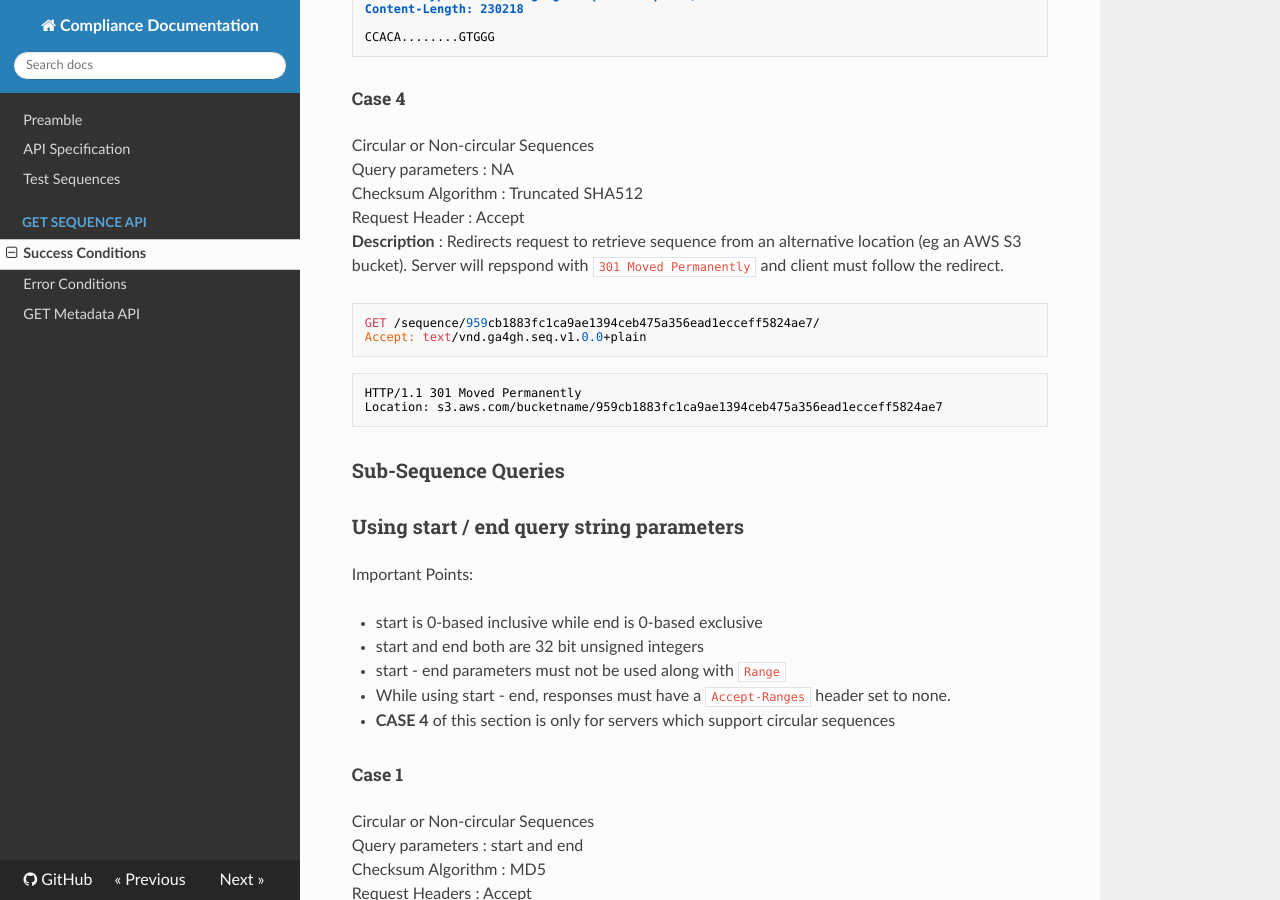
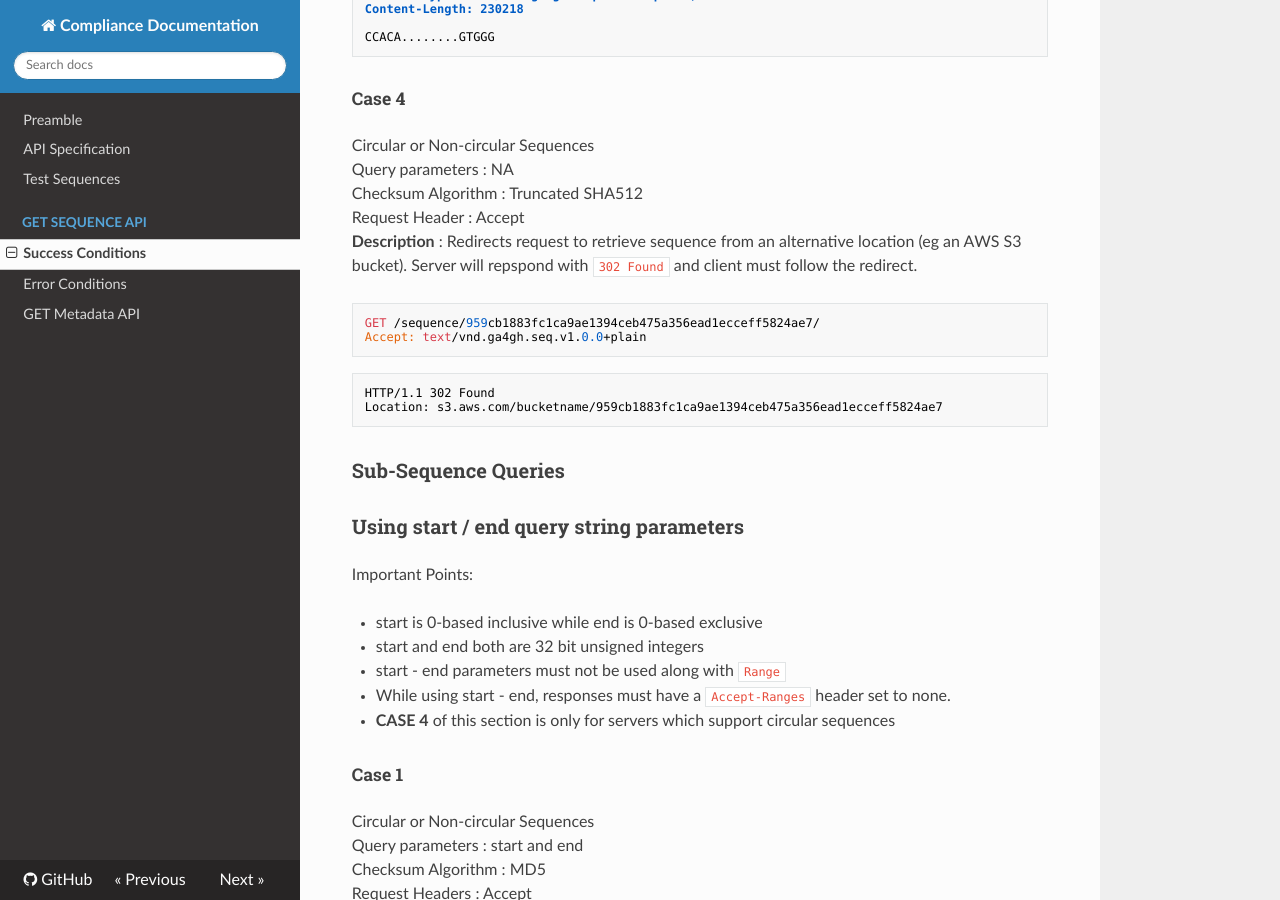
Before and after one commit to ga4gh/refget-compliance-suite, an MkDocs documentation site: the page built from docs/GET_sequence_API/success.md, in a window 1280 px wide and 900 px high, scrolled down 1660 px. Built offline with MkDocs 1.6.1, drawn with Linux system fonts in a browser that asks for light colours; nearby versions of some CDN libraries; old or Windows-style settings are respelled for this version of MkDocs.

Commit message:
301 -> 302

````diff
--- a/docs/GET_sequence_API/success.md
+++ b/docs/GET_sequence_API/success.md
@@ -6,7 +6,7 @@ Important Points
  * Servers may or may not support other encodings (JSON, fasta etc) but must support a response type of `text/vnd.ga4gh.seq.v1.0.0+plain`.
  * Client can query for a sub-sequence and the server MUST honour the request.
  * An `Accept` header in the requests is optional, if not given default is `text/vnd.ga4gh.seq.v1.0.0+plain` but reponse MUST have a `Content-Type` header
- * Server may support redirection for sequence retrieval using `301` status code
+ * Server may support redirection for sequence retrieval using `302` status code
 
 These are possible success responses associated with this API.
 ### Complete Sequence Queries
@@ -72,7 +72,7 @@ Circular or Non-circular Sequences
 Query parameters : NA
 Checksum Algorithm : Truncated SHA512
 Request Header : Accept
-**Description** : Redirects request to retrieve sequence from an alternative location (eg an AWS S3 bucket). Server will repspond with `301 Moved Permanently` and client must follow the redirect.
+**Description** : Redirects request to retrieve sequence from an alternative location (eg an AWS S3 bucket). Server will repspond with `302 Found` and client must follow the redirect.
 
 
 ```
@@ -80,7 +80,7 @@ GET /sequence/959cb1883fc1ca9ae1394ceb475a356ead1ecceff5824ae7/
 Accept: text/vnd.ga4gh.seq.v1.0.0+plain
 ```
 ```
-HTTP/1.1 301 Moved Permanently
+HTTP/1.1 302 Found
 Location: s3.aws.com/bucketname/959cb1883fc1ca9ae1394ceb475a356ead1ecceff5824ae7
 ```
 
@@ -302,7 +302,7 @@ Important Points:
  * Sub-sequences of a circular sequences across the origin must not be requested via the Range header. Refer first point.
  * More information can be found [RFC 7233 Sec. 3](https://tools.ietf.org/html/rfc7233)
  * **If last-byte-spec equals or more than size of sequence, server MUST replace the value of last-byte-spec with (size - 1).**
- <!-- * If the server redirects to some external resource, then server will respond with `301 Moved Permanently` along with a header `Location` with the redirected URL as per given in case 3. -->
+ <!-- * If the server redirects to some external resource, then server will respond with `302 Found` along with a header `Location` with the redirected URL as per given in case 3. -->
 
 <h5> Case 1 </h5>
 Circular or Non-circular Sequences
````
Also changed, not shown: docs/api_spec.md (+1 -1 lines), 2 other files.
